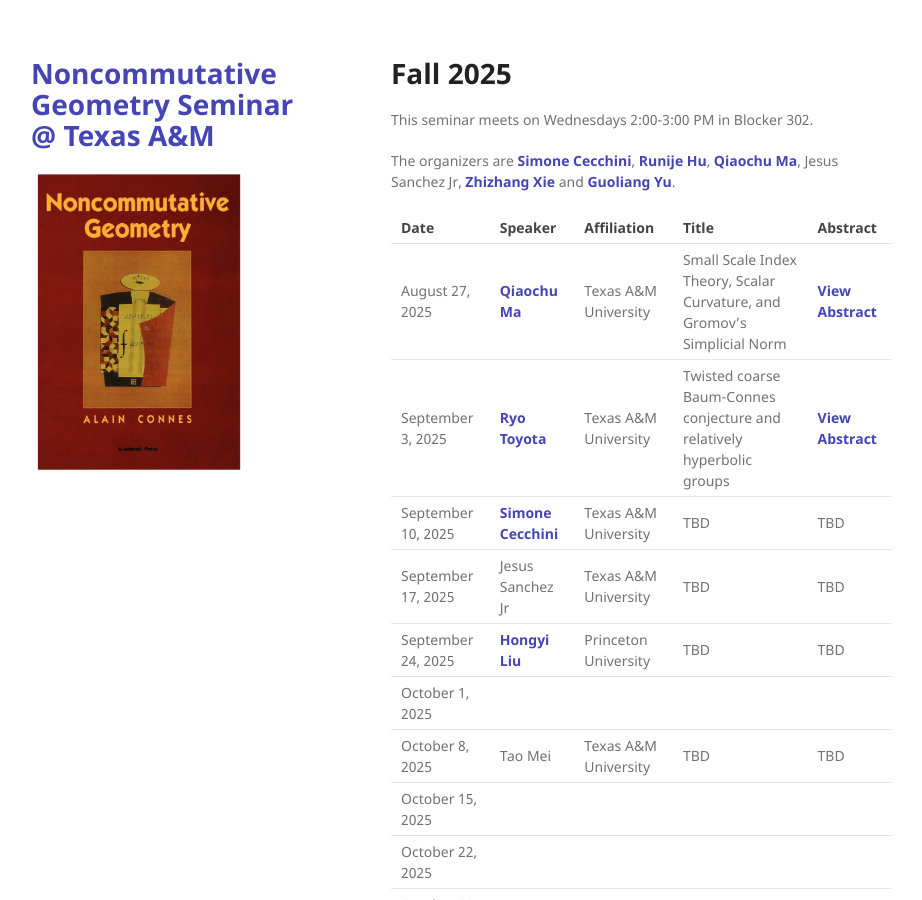
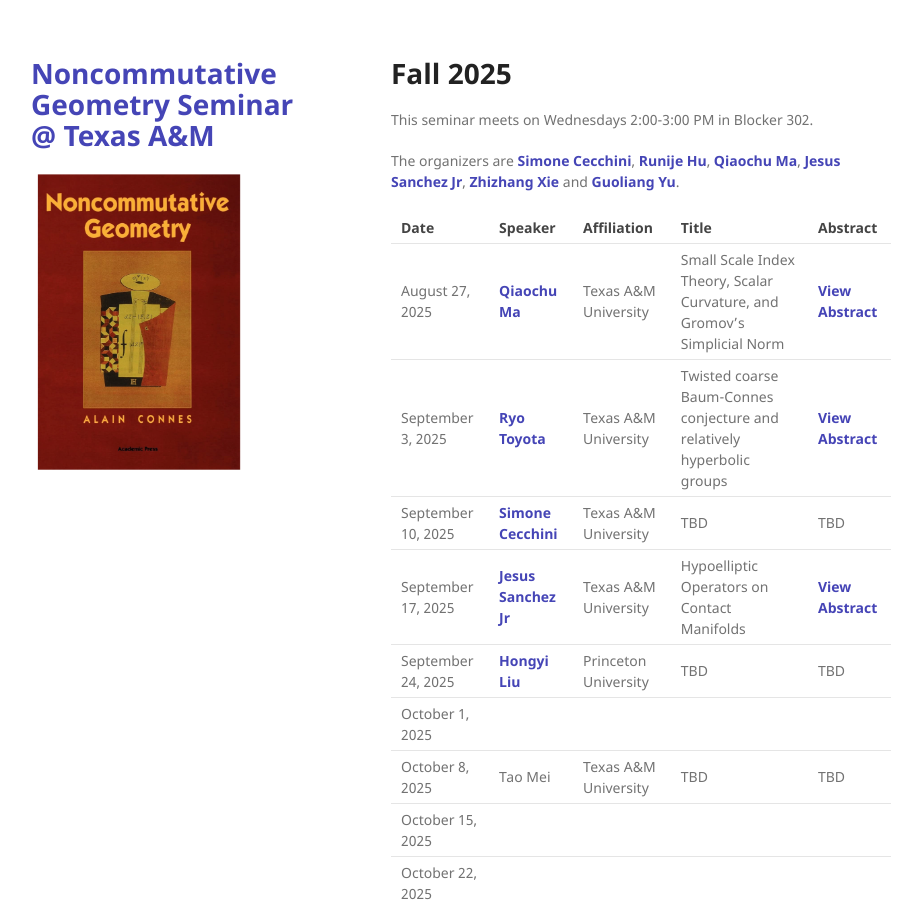
Before and after one commit to tamu-seminar/noncommutative-geometry, a Jekyll site: the page built from index.md, in a window 1280 px wide and 900 px high. Shown: the whole window, without its empty margins (179-1101 px from the left). Built offline with Jekyll 4.4.1, drawn with Linux system fonts in a browser that asks for light colours.

Commit message:
update Jesus Sanchez's talk

```diff
--- a/index.md
+++ b/index.md
@@ -18,7 +18,7 @@ layout: default
 
 This seminar meets on Wednesdays 2:00-3:00 PM in Blocker 302.
 
-The organizers are  [Simone Cecchini](https://simonececchini.org/), [Runije Hu](https://sites.google.com/view/runjiehu/home), [Qiaochu Ma](https://sites.google.com/view/qiaochu-ma), Jesus Sanchez Jr,  [Zhizhang Xie](https://people.tamu.edu/~xie/) and [Guoliang Yu](https://artsci.tamu.edu/mathematics/contact/profiles/guoliang-yu.html).
+The organizers are  [Simone Cecchini](https://simonececchini.org/), [Runije Hu](https://sites.google.com/view/runjiehu/home), [Qiaochu Ma](https://sites.google.com/view/qiaochu-ma), [Jesus Sanchez Jr](https://sites.google.com/view/jstheory/home),  [Zhizhang Xie](https://people.tamu.edu/~xie/) and [Guoliang Yu](https://artsci.tamu.edu/mathematics/contact/profiles/guoliang-yu.html).
 
 
 | Date         | Speaker | Affiliation| Title | Abstract |
@@ -26,7 +26,7 @@ The organizers are  [Simone Cecchini](https://simonececchini.org/), [Runije Hu](
 | August 27, 2025   |  [Qiaochu Ma](https://sites.google.com/view/qiaochu-ma)  | Texas A&M University | Small Scale Index Theory, Scalar Curvature, and Gromov’s Simplicial Norm | <span class="abstract-link" onclick="showAbstract('Qiaochu-Ma')">View Abstract</span>  |
 | September 3, 2025   | [Ryo Toyota](https://sites.google.com/tamu.edu/ryotoyotashomopage/home)     | Texas A&M University | Twisted coarse Baum-Connes conjecture and relatively hyperbolic groups     | <span class="abstract-link" onclick="showAbstract('Ryo-Toyota')">View Abstract</span>  |
 | September 10, 2025 | [Simone Cecchini](https://simonececchini.org/) | Texas A&M University | TBD     | TBD      |
-| September 17, 2025|    Jesus Sanchez Jr | Texas A&M University  |  TBD    |   TBD    |
+| September 17, 2025|    [Jesus Sanchez Jr](https://sites.google.com/view/jstheory/home) | Texas A&M University  |  Hypoelliptic Operators on Contact Manifolds    |   <span class="abstract-link" onclick="showAbstract('Jesus-Sanchez')">View Abstract</span>  |
 | September 24, 2025| [Hongyi Liu](https://www.math.princeton.edu/people/hongyi-liu) | Princeton University |  TBD | TBD     |
 | October 1, 2025   |      |   |      |       |
 | October 8, 2025  |  Tao Mei  | Texas A&M University |  TBD    | TBD      |
@@ -65,6 +65,10 @@ Scalar curvature encodes the volume information of small geodesic balls within a
 
 <div id="Ryo-Toyota" style="display:none;">
 We introduce twisted coarse Baum–Connes conjecture with stable coarse algebras, a geometric analogue of the Baum–Connes conjecture with coefficients. We show that this twisted version has stronger permanence properties than the classical coarse Baum–Connes conjecture, particularly with respect to unions and subspaces. We apply this framework to relatively hyperbolic groups. For a finitely generated group $G$ that is hyperbolic relative to  $\{H_1,\cdots,H_n\}$, it is known that $G$ satisfies coarse Baum-Connes conjecture if each $H_i$ does and $H_i$ admits finite-dimensional simplicial model of the universal space proper actions. Using our permanence results, we can show that $G$ satisfies twisted coarse Baum-Connes conjecture with stable coefficients, if and only if each $H_i$ does. This is a joint work with Jintao Deng.
+</div>
+
+<div id="Jesus-Sanchez" style="display:none;">
+Historically the elliptic differential operators have held a special place for their importance in mathematical physics as well as their ability to connect various subjects within pure mathematics. In recent years, the Fourier theoretic approach to elliptic operators has seen much progress in its extension to a wider class of operators, those which are hypoelliptic. In this talk we will use the extended Fourier theoretic approach to provide a construction of a new hypoelliptic operator on the Heisenberg group and discuss its properties and generalizations to contact manifolds. This is joint work with Andres Franco Valiente.
 </div>
 
 
```
